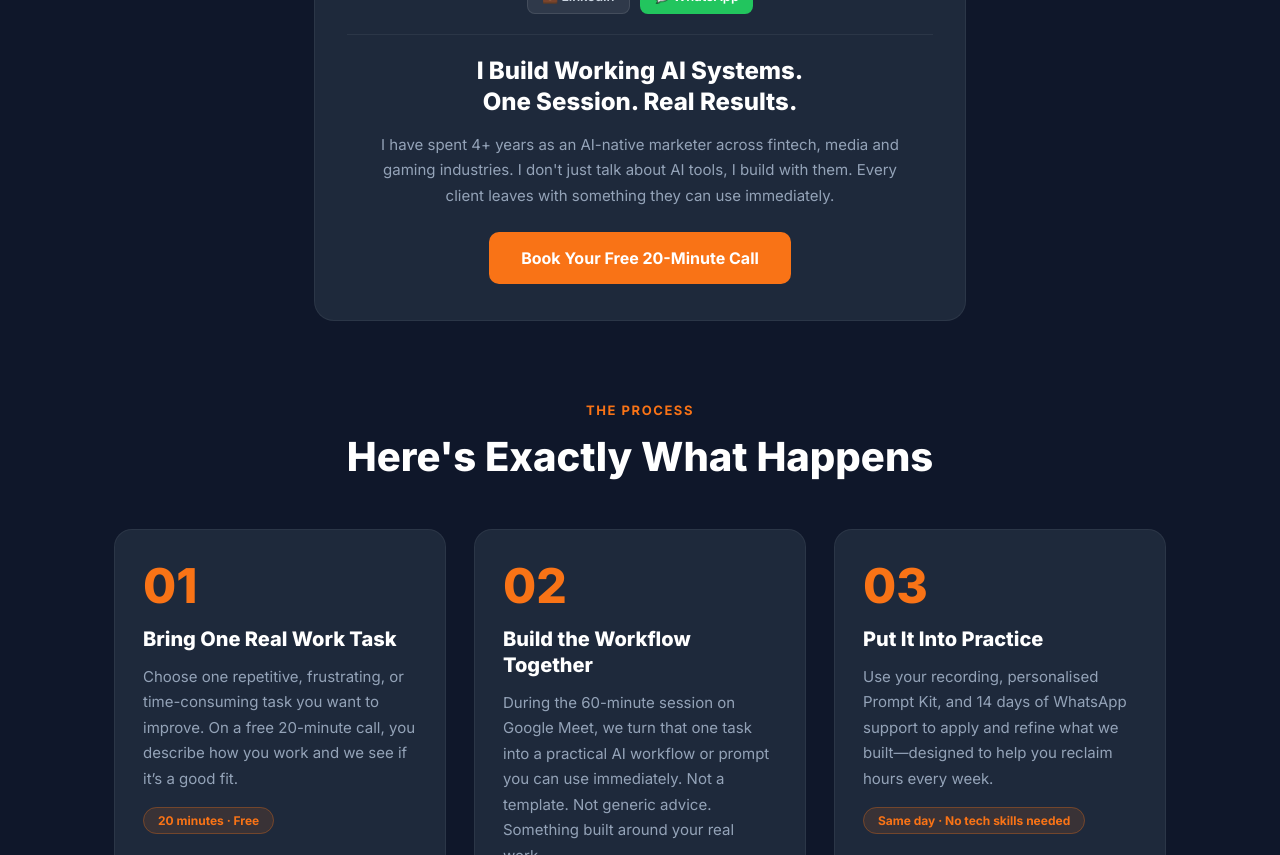
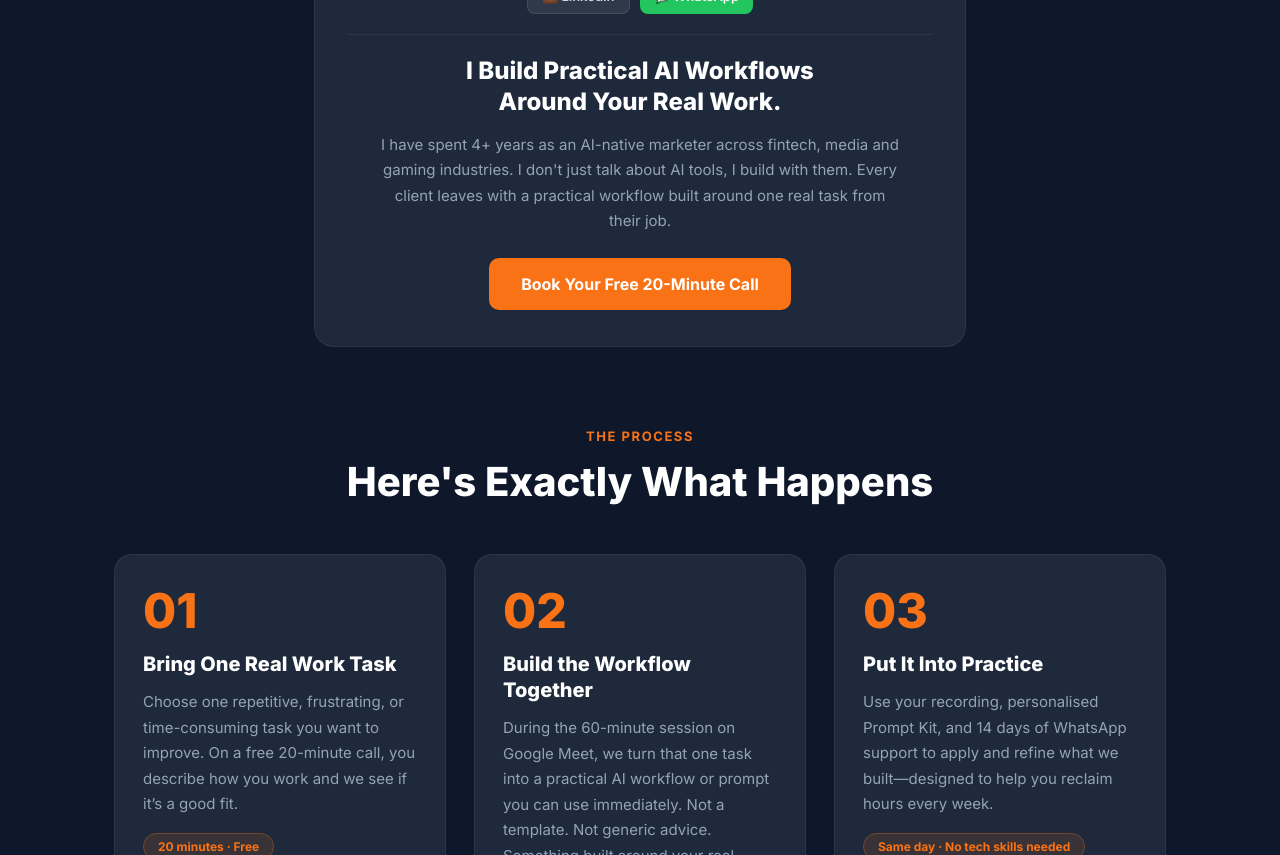
Before and after one commit to samkershner1234-aisk/ai-with-sam, a React (Vite) app: page / in a window 1280 px wide. Shown: the part 2420-3275 px from the top of the page. Built offline with nearby package versions, Linux system fonts and the light colour scheme.

Commit message:
Update bio heading and closing line to practical workflow positioning
Updated the bio section to emphasize practical AI workflows and real results for clients.

```diff
--- a/src/components/landing/BioSection.jsx
+++ b/src/components/landing/BioSection.jsx
@@ -31,10 +31,10 @@ export default function BioSection() {
           <div style={{ width: "100%", height: 1, background: "rgba(255,255,255,0.06)", marginBottom: 20 }} />
           <div style={{ textAlign: "center", maxWidth: 520 }}>
             <h2 style={{ fontSize: "clamp(18px,3vw,24px)", fontWeight: 800, color: "#fff", marginBottom: 14, lineHeight: 1.3 }}>
-              I Build Working AI Systems.<br />One Session. Real Results.
+              I Build Practical AI Workflows<br />Around Your Real Work.
             </h2>
             <p className="bio-body-text" style={{ color: "#94A3B8", lineHeight: 1.7, marginBottom: 24 }}>
-              I have spent 4+ years as an AI-native marketer across fintech, media and gaming industries. I don't just talk about AI tools, I build with them. Every client leaves with something they can use immediately.
+              I have spent 4+ years as an AI-native marketer across fintech, media and gaming industries. I don't just talk about AI tools, I build with them. Every client leaves with a practical workflow built around one real task from their job.
             </p>
             <a href={CTA_URL} target="_blank" rel="noopener noreferrer"
               style={{ display: "inline-block", background: "#F97316", color: "#fff", fontWeight: 700, fontSize: 16, padding: "14px 32px", borderRadius: 10, textDecoration: "none" }}>
```
